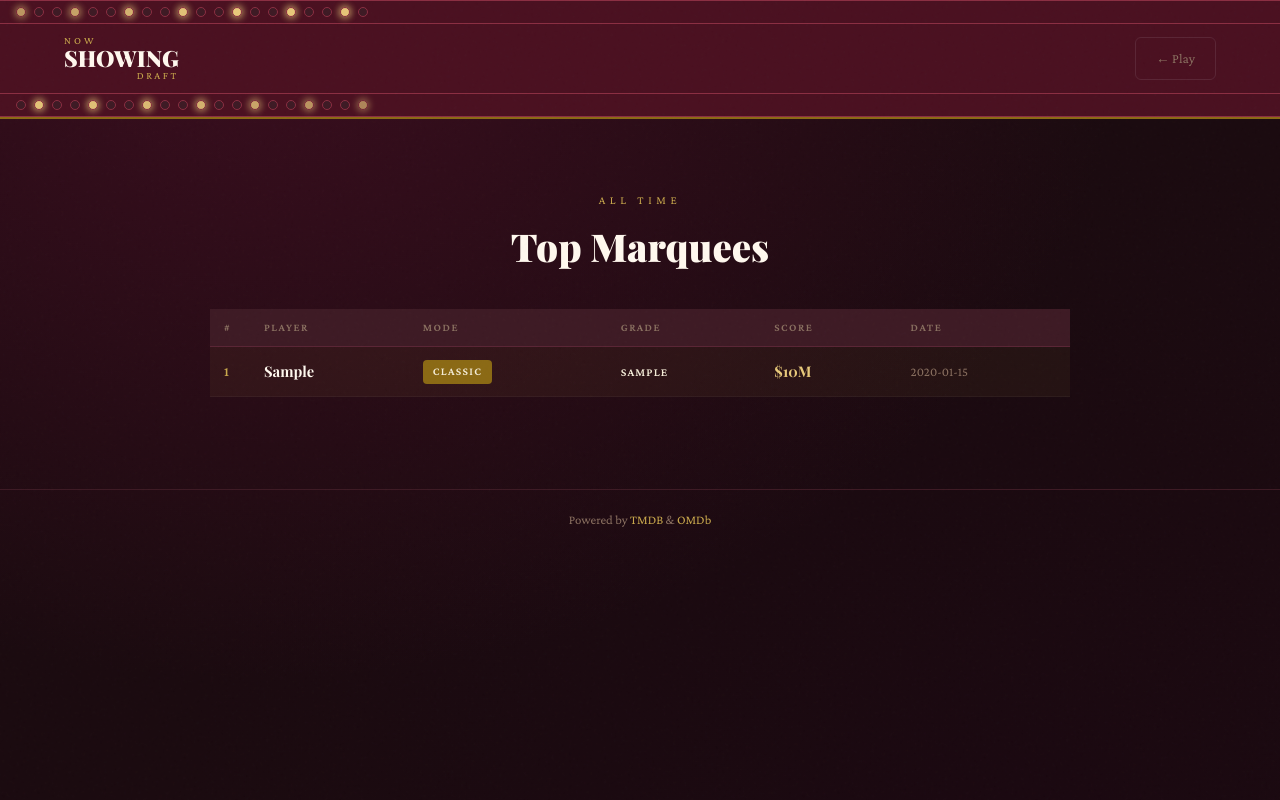
After one commit to aidanivy/realwatcher, a Flask app: page /leaderboard in a window 1280 px wide. The commit adds this page. Run offline with Flask 3, Linux system fonts and the light colour scheme; tables that the repository leaves empty hold one stand-in row (values such as "Sample post"); some web fonts are replaced.

Commit message:
Updated rules and added leaderboard

```diff
--- a/app.py
+++ b/app.py
@@ -15,7 +15,7 @@ Routes:
 import os
 import random
 import sqlite3
-from datetime import datetime
+from datetime import datetime, timezone
 from flask import (
     Flask, render_template, request, session,
     redirect, url_for, jsonify, g
@@ -66,6 +66,29 @@ def _check_db():
         print('\n  Database error: ' + str(e) + '\n')
 
 _check_db()
+
+
+def _ensure_scores_table():
+    if not os.path.exists(DB_PATH):
+        return
+    try:
+        con = sqlite3.connect(DB_PATH)
+        con.execute("""
+            CREATE TABLE IF NOT EXISTS scores (
+                id          INTEGER PRIMARY KEY AUTOINCREMENT,
+                player      TEXT    NOT NULL,
+                mode        TEXT    NOT NULL,
+                final_score INTEGER NOT NULL,
+                grade       TEXT    NOT NULL,
+                played_at   TEXT    NOT NULL
+            )
+        """)
+        con.commit()
+        con.close()
+    except Exception as e:
+        print(f"  Could not create scores table: {e}")
+
+_ensure_scores_table()
 
 
 def _build_valid_combos() -> set:
@@ -153,7 +176,7 @@ def fresh_state(player_name: str, mode: str = "realwatcher") -> dict:
         },
         "drafted_ids":  [],             # tmdb IDs already drafted
         "history":      [],             # log of past rounds
-        "started_at":   datetime.utcnow().isoformat(),
+        "started_at":   datetime.now(timezone.utc).isoformat(),
     }
 
 def state() -> dict:
@@ -479,7 +502,33 @@ def score():
     if not s:
         return redirect(url_for("lobby"))
     result = compute_score(s)
+    if not s.get("score_saved") and s.get("phase") == "done":
+        try:
+            db = get_db()
+            db.execute(
+                "INSERT INTO scores (player, mode, final_score, grade, played_at) VALUES (?,?,?,?,?)",
+                (s["player"], s.get("mode", "realwatcher"),
+                 result["final_score"], result["tier"]["grade"],
+                 datetime.now(timezone.utc).isoformat())
+            )
+            db.commit()
+        except Exception:
+            pass
+        s["score_saved"] = True
+        save_state(s)
     return render_template("score.html", s=s, result=result, slots=MARQUEE_SLOTS, scoring=SCORING)
+
+
+@app.get("/leaderboard")
+def leaderboard():
+    rows = query("""
+        SELECT player, mode, final_score, grade, played_at
+        FROM scores
+        ORDER BY final_score DESC
+        LIMIT 50
+    """)
+    entries = [dict(r) for r in rows]
+    return render_template("leaderboard.html", entries=entries)
 
 
 @app.post("/game/restart")
--- a/static/css/main.css
+++ b/static/css/main.css
@@ -583,6 +583,46 @@ a:hover { color: var(--gold-lt); text-decoration: underline; }
 /* Score actions */
 .score-actions { text-align: center; padding-bottom: 40px; }
 
+/* ── Leaderboard ─────────────────────────────────────────────────────────────── */
+.leaderboard { padding: 40px 20px 60px; }
+.leaderboard-stage { max-width: 860px; margin: 0 auto; }
+.leaderboard-header { text-align: center; margin-bottom: 32px; }
+.leaderboard-eyebrow {
+  font-size: .72rem; letter-spacing: .4em; text-transform: uppercase;
+  color: var(--gold); margin-bottom: 6px;
+}
+.leaderboard-title {
+  font-family: var(--ff-display); font-size: 2.4rem; font-weight: 900;
+  color: var(--white);
+}
+.lb-table {
+  width: 100%; border-collapse: collapse; font-size: .92rem;
+}
+.lb-table th {
+  text-align: left; padding: 10px 14px;
+  background: var(--ink-lt); color: var(--smoke);
+  font-size: .68rem; letter-spacing: .14em; text-transform: uppercase;
+  border-bottom: 1px solid var(--card-border);
+}
+.lb-table td { padding: 12px 14px; border-bottom: 1px solid rgba(255,255,255,.04); }
+.lb-row:hover td { background: rgba(255,255,255,.02); }
+.lb-top td { background: rgba(201,168,76,.06); }
+.lb-rank { color: var(--smoke); font-size: .85rem; width: 40px; }
+.lb-top .lb-rank { color: var(--gold); font-weight: 700; }
+.lb-player { color: var(--white); font-family: var(--ff-display); font-weight: 600; }
+.lb-grade {
+  font-size: .72rem; font-weight: 700; letter-spacing: .1em; text-transform: uppercase;
+}
+.lb-grade.grade-perfect     { color: var(--gold); }
+.lb-grade.grade-outstanding { color: var(--gold-dk); }
+.lb-grade.grade-great       { color: var(--success); }
+.lb-grade.grade-solid       { color: var(--cream-dk); }
+.lb-grade.grade-mixed       { color: var(--smoke); }
+.lb-grade.grade-flop        { color: var(--danger); }
+.lb-score { color: var(--gold-lt); font-family: var(--ff-display); font-weight: 700; }
+.lb-date  { color: var(--smoke); font-size: .8rem; }
+.lb-empty { text-align: center; padding: 60px 0; color: var(--smoke); font-style: italic; }
+
 /* ── Mode badges (shared across nav, lobby, score) ──────────────────────────── */
 .badge-classic, .badge-rw,
 .lobby-mode-badge, .nav-mode-badge,
--- /dev/null
+++ b/templates/leaderboard.html
@@ -0,0 +1,52 @@
+{% extends "base.html" %}
+{% block title %}Leaderboard — Box Office Draft{% endblock %}
+
+{% block nav %}
+<a href="/" class="btn-ghost" style="font-size:.85rem">← Play</a>
+{% endblock %}
+
+{% block content %}
+<section class="leaderboard">
+  <div class="leaderboard-stage">
+
+    <div class="leaderboard-header">
+      <p class="leaderboard-eyebrow">All Time</p>
+      <h1 class="leaderboard-title">Top Marquees</h1>
+    </div>
+
+    {% if entries %}
+    <table class="lb-table">
+      <thead>
+        <tr>
+          <th>#</th>
+          <th>Player</th>
+          <th>Mode</th>
+          <th>Grade</th>
+          <th>Score</th>
+          <th>Date</th>
+        </tr>
+      </thead>
+      <tbody>
+        {% for e in entries %}
+        <tr class="lb-row {% if loop.index == 1 %}lb-top{% endif %}">
+          <td class="lb-rank">{{ loop.index }}</td>
+          <td class="lb-player">{{ e.player }}</td>
+          <td class="lb-mode">
+            <span class="{% if e.mode == 'realwatcher' %}badge-rw{% else %}badge-classic{% endif %}">
+              {% if e.mode == 'realwatcher' %}<span class="rw-hash">#</span>RealWatcher{% else %}Classic{% endif %}
+            </span>
+          </td>
+          <td class="lb-grade grade-{{ e.grade | lower }}">{{ e.grade }}</td>
+          <td class="lb-score">{{ e.final_score | dollars }}</td>
+          <td class="lb-date">{{ e.played_at[:10] }}</td>
+        </tr>
+        {% endfor %}
+      </tbody>
+    </table>
+    {% else %}
+    <p class="lb-empty">No scores yet — be the first to play.</p>
+    {% endif %}
+
+  </div>
+</section>
+{% endblock %}
--- a/templates/lobby.html
+++ b/templates/lobby.html
@@ -49,7 +49,7 @@
         <li><strong>Spin</strong> to land on an Era &amp; Studio combination</li>
         <li><strong>Choose</strong> a film from that pool to place on your marquee</li>
         <li><strong>Fill</strong> all 10 genre slots across 10 rounds</li>
-        <li><strong>Score</strong> is the total profit of your lineup, plus an Oscar bonus</li>
+        <li><strong>Score</strong> is the total profit of your lineup, plus an Oscar bonus if your nominee took home the hardware</li>
       </ol>
       <div class="slot-preview">
         {% set icons = ["🎬","💥","👻","😂","🎭","💕","✨","🏆","💰","🃏"] %}
--- a/templates/score.html
+++ b/templates/score.html
@@ -102,6 +102,7 @@
     <form action="/game/restart" method="POST">
       <button type="submit" class="btn-primary">Play Again</button>
     </form>
+    <a href="/leaderboard" class="btn-ghost" style="margin-top:12px;display:inline-block">View Leaderboard</a>
   </div>
 
 </section>
```
Also changed, not shown: moviegame.db.
